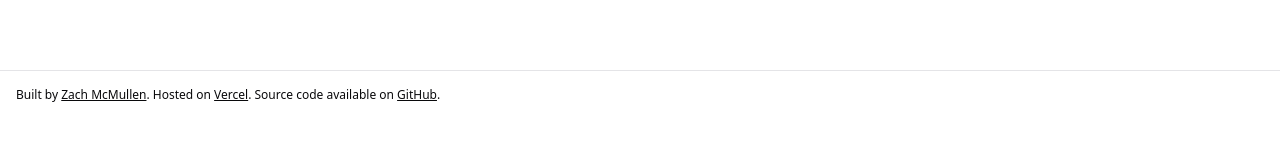
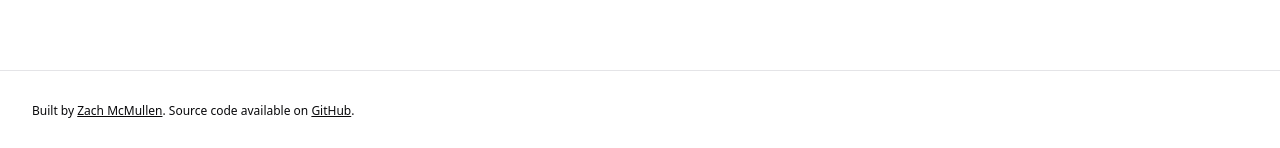
Before and after one commit to ZachMcM/social-clone, a Next.js app: page /users/1 in a window 1280 px wide. Shown: the part 1302-1450 px from the top of the page. Before the commit the page ends 1421 px from the top, so only its background shows below. Built offline with nearby package versions, Linux system fonts and the light colour scheme; no server answers; the database is empty.

Commit message:
[ui] footer

```diff
--- a/components/footer.tsx
+++ b/components/footer.tsx
@@ -1,14 +1,10 @@
 export function Footer() {
   return (
-    <div className="w-full gap-4 flex items-center border-t p-4">
+    <div className="w-full gap-4 flex items-center border-t p-8">
       <p className="font-medium text-xs">
         Built by{" "}
         <a className="underline" href="https://zachmcmullen.com">
           Zach McMullen
-        </a>
-        . Hosted on{" "}
-        <a className="underline" href="https://vercel.com">
-          Vercel
         </a>
         . Source code available on{" "}
         <a className="underline" href="https://github.com/ZachMcM/social-clone">
```
